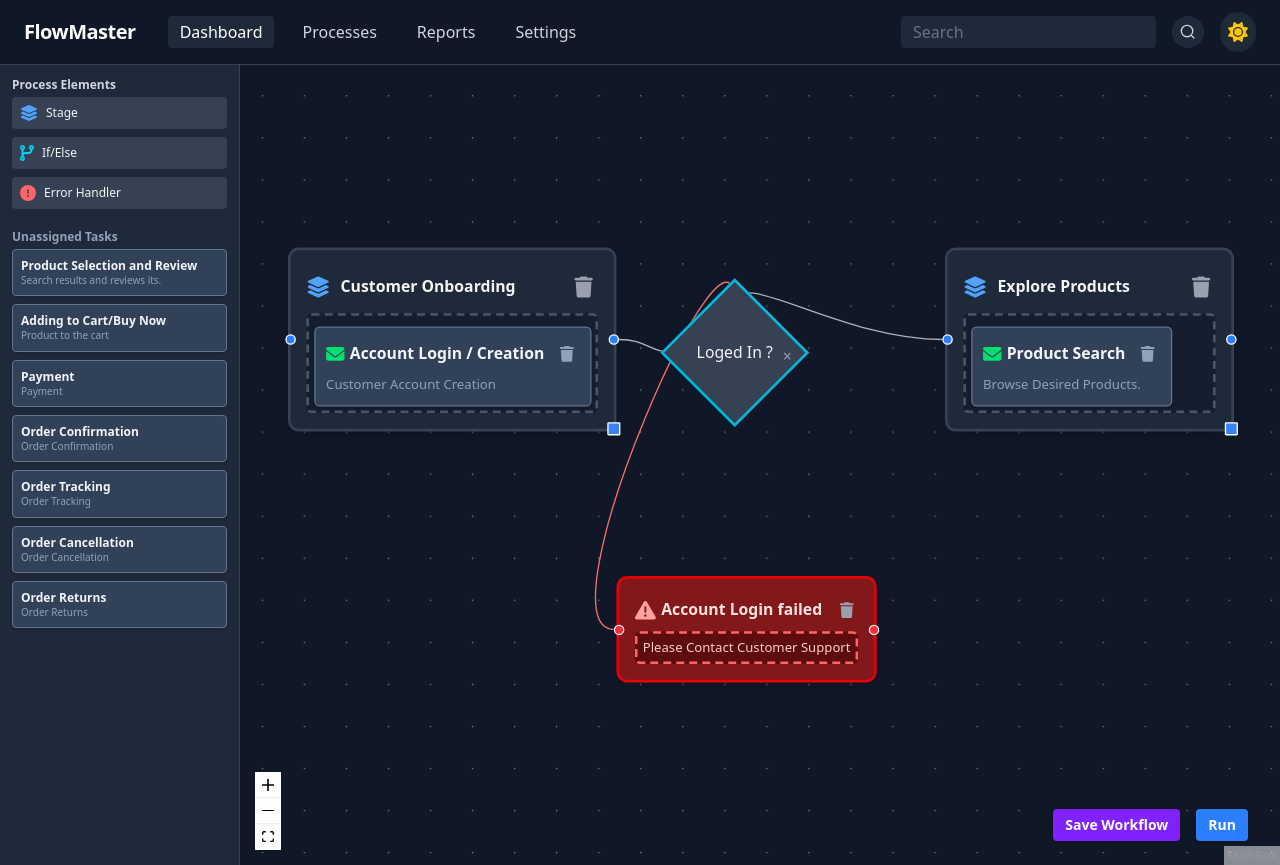
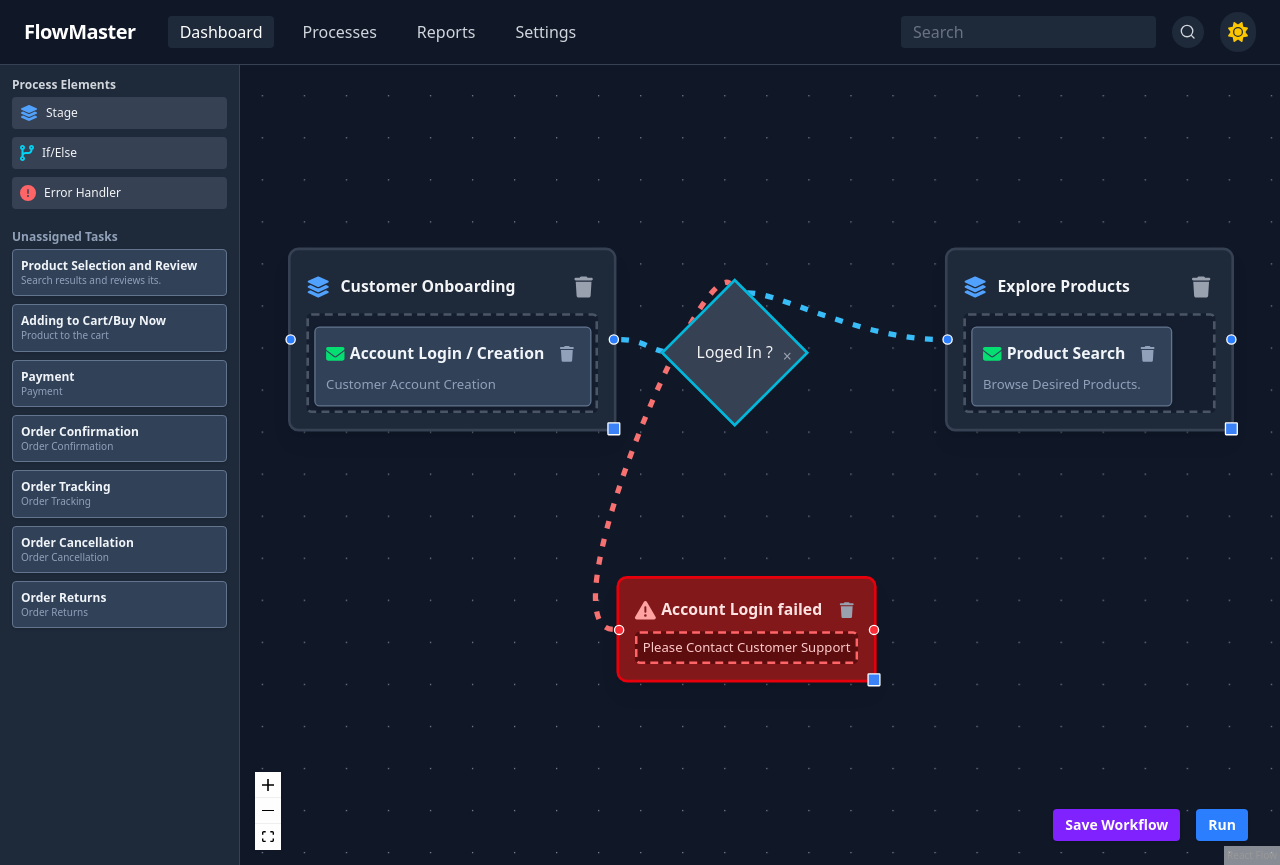
Before and after one commit to AbhiG57/process_mining, a React (Vite) app: page / in a window 1280 px wide. Built offline with nearby package versions, Linux system fonts and the light colour scheme.

Commit message:
fix stage drag drop issue and edge design change

```diff
--- /dev/null
+++ b/src/components/AnimatedDottedEdge.jsx
@@ -0,0 +1,28 @@
+import { BaseEdge, getBezierPath } from '@xyflow/react';
+
+export default function AnimatedDottedEdge({ id, sourceX, sourceY, targetX, targetY, sourcePosition, targetPosition, style = {}, markerEnd }) {
+  const [edgePath] = getBezierPath({ sourceX, sourceY, sourcePosition, targetX, targetY, targetPosition });
+  return (
+    <g>
+      <path
+        id={id}
+        d={edgePath}
+        style={{
+          fill: 'none',
+          stroke: style.stroke || '#38bdf8',
+          strokeWidth: 4,
+          strokeDasharray: '6, 8',
+          strokeDashoffset: 0,
+          animation: 'dotted-flow 1.2s linear infinite',
+          ...style,
+        }}
+        markerEnd={markerEnd}
+      />
+      <style>{`
+        @keyframes dotted-flow {
+          to { stroke-dashoffset: -28; }
+        }
+      `}</style>
+    </g>
+  );
+}
--- a/src/components/WorkflowBuilder.jsx
+++ b/src/components/WorkflowBuilder.jsx
@@ -14,6 +14,7 @@ import TaskCardNode from './nodes/TaskCardNode';
 import IfElseNode from './nodes/IfElseNode';
 import ErrorHandlerNode from './nodes/ErrorHandlerNode';
 import Sidebar from './Sidebar';
+import AnimatedDottedEdge from './AnimatedDottedEdge';
 
 // Utility functions for localStorage persistence
 const STORAGE_KEY = 'workflow-builder-state';
@@ -56,6 +57,10 @@ const nodeTypes = {
   taskCard: TaskCardNode,
   ifElse: IfElseNode,
   errorHandler: ErrorHandlerNode,
+};
+
+const edgeTypes = {
+  'animated-dotted': AnimatedDottedEdge,
 };
 
 const initialSidebarTasks = [
@@ -162,6 +167,11 @@ export default function WorkflowBuilder() {
   const savedState = loadFromLocalStorage();
   const initialNodes = savedState?.nodes || initialNodesBase;
   const initialEdges = savedState?.edges || initialEdgesBase;
+  const [reactFlowInstance, setReactFlowInstance] = useState(null);
+  const onInit = (instance) => {
+    console.log('React Flow Ready:', instance);
+    setReactFlowInstance(instance);
+  };
 
   const [nodes, setNodes, onNodesChange] = useNodesState(initialNodes);
   const [edges, setEdges, onEdgesChange] = useEdgesState(initialEdges);
@@ -287,11 +297,15 @@ export default function WorkflowBuilder() {
       const data = event.dataTransfer.getData('application/reactflow');
       if (!data) return;
       const task = JSON.parse(data);
+      const { x: flowX, y: flowY } = reactFlowInstance.screenToFlowPosition({
+        x: event.clientX,
+        y: event.clientY,
+      });
 
       // Calculate position relative to canvas
       const position = {
-        x: event.clientX - reactFlowBounds.left,
-        y: event.clientY - reactFlowBounds.top,
+        x: flowX,
+        y: flowY,
       };
 
       // Create new task node
@@ -307,7 +321,7 @@ export default function WorkflowBuilder() {
       setNodes((nds) => nds.concat(newNode));
       setSidebarTasks((tasks) => tasks.filter(t => t.id !== task.id));
     },
-    [setNodes]
+    [setNodes, reactFlowInstance]
   );
 
   const onDragOver = useCallback((event) => {
@@ -331,6 +345,9 @@ export default function WorkflowBuilder() {
     }
     return node;
   });
+
+  // Set all edges to use the custom animated-dotted edge type
+  const edgesWithType = edges.map(edge => ({ ...edge, type: 'animated-dotted' }));
 
   const handleAddIfElse = () => {
     const newId = `ifelse-${Date.now()}`;
@@ -402,11 +419,12 @@ export default function WorkflowBuilder() {
       <div className="w-full h-full relative" ref={reactFlowWrapper}>
         <ReactFlow
           nodes={nodesWithHandlers}
-          edges={edges}
+          edges={edgesWithType}
           onNodesChange={handleNodesChange}
           onEdgesChange={handleEdgesChange}
           onConnect={onConnect}
           nodeTypes={nodeTypes}
+          edgeTypes={edgeTypes}
           fitView
           panOnDrag
           zoomOnScroll
@@ -417,6 +435,7 @@ export default function WorkflowBuilder() {
           onDragOver={onDragOver}
           onEdgeClick={onEdgeClick}
           onPaneClick={onPaneClick}
+          onInit={onInit}
         >
           <Background color="#94a3b8" gap={32} />
           <Controls showInteractive={false} />
--- a/src/components/nodes/ErrorHandlerNode.jsx
+++ b/src/components/nodes/ErrorHandlerNode.jsx
@@ -1,10 +1,12 @@
 import { FontAwesomeIcon } from '@fortawesome/react-fontawesome';
 import { faExclamationTriangle, faTrash } from '@fortawesome/free-solid-svg-icons';
-import { Handle, Position } from '@xyflow/react';
+import { Handle, Position, NodeResizeControl } from '@xyflow/react';
 
-export default function ErrorHandlerNode({ data }) {
+export default function ErrorHandlerNode({ data,selected }) {
   return (
-    <div className="rounded-lg bg-white dark:bg-red-900 border-2 border-red-200 dark:border-red-600 shadow-lg p-3 min-w-[140px] min-h-[60px] flex flex-col relative text-xs">
+    <div className="rounded-lg bg-white dark:bg-red-900 border-2 border-red-200 dark:border-red-600 shadow-lg p-3 min-w-[140px] min-h-[60px] flex flex-col relative text-xs w-full h-full">
+      <NodeResizeControl style={{width: '10px', height: '10px',backgroundColor: 'red'}} color="#3b82f6" isVisible={selected} minWidth={120} minHeight={60} />
+
       <Handle type="target" position={Position.Left} className="!w-2 !h-2 !bg-red-500" />
       <Handle type="source" position={Position.Right} className="!w-2 !h-2 !bg-red-500" />
       <div className="flex items-center gap-2 mb-1 justify-between">
```
